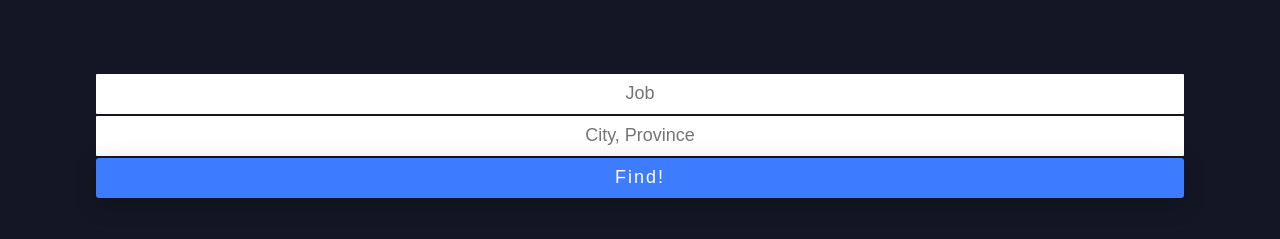
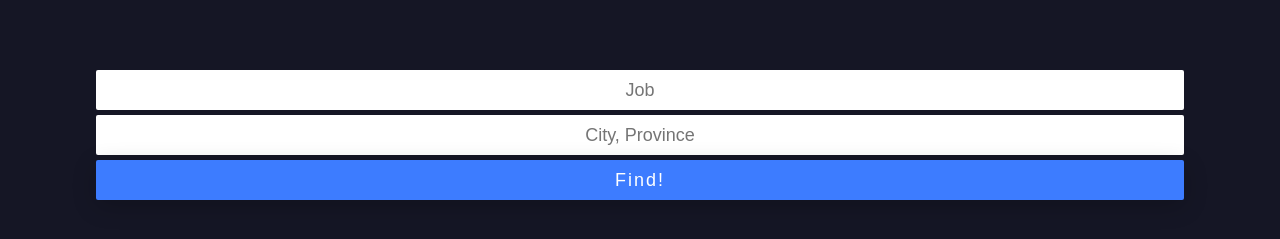
Before and after one commit to JorgeAVargasC/tzuzulcodebootcamp-frontend-react-project, a React (Create React App) app: page / in a window 1280 px wide. Shown: the part 305-544 px from the top of the page. Built offline with nearby package versions, Linux system fonts and the light colour scheme.

Commit message:
search job bar

```diff
--- a/src/index.css
+++ b/src/index.css
@@ -448,12 +448,12 @@ nav {
 .trabajo input {
 	width: 100%;
 	height: 4rem;
-	margin-top: 0.1rem;
-	margin-bottom: 0.1rem;
+	margin-bottom: 0.5rem;
 	text-decoration: none;
 	border: none;
-	border-radius: 0.1rem;
+	border-radius: 0.2rem;
 	text-align: center;
+	outline: none;
 }
 
 
@@ -463,12 +463,11 @@ nav {
 	display: flex;
 	justify-content: center;
 	align-items: center;
-	border-radius: 0.3rem;
+	border-radius: 0.2rem;
 	background: var(--blue-2);
 	box-shadow: 0px 6px 24px 0px rgba(0, 0, 0, 0.2);
 	overflow: hidden;
 	border: none;
-	margin-top: 0.1rem;
 	height: 4rem;
 	color: var(--light-1);
 }
```
